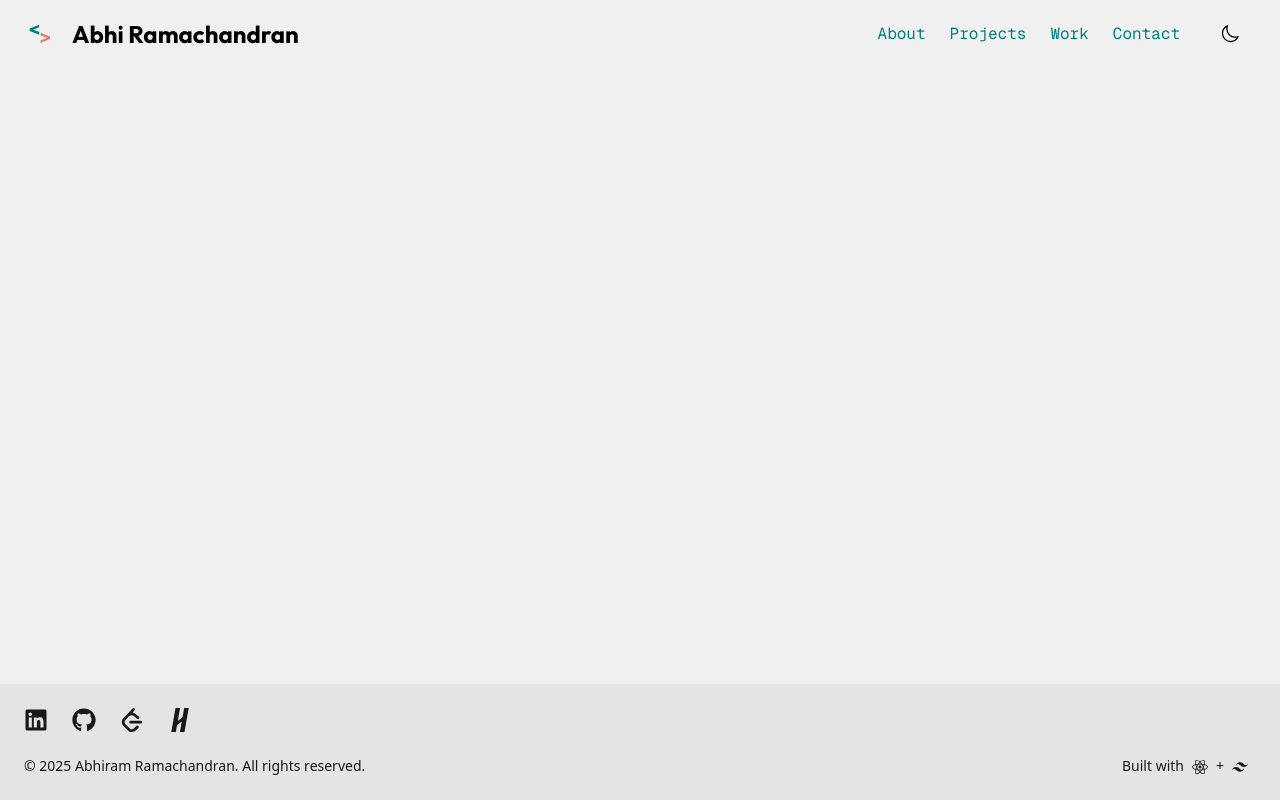
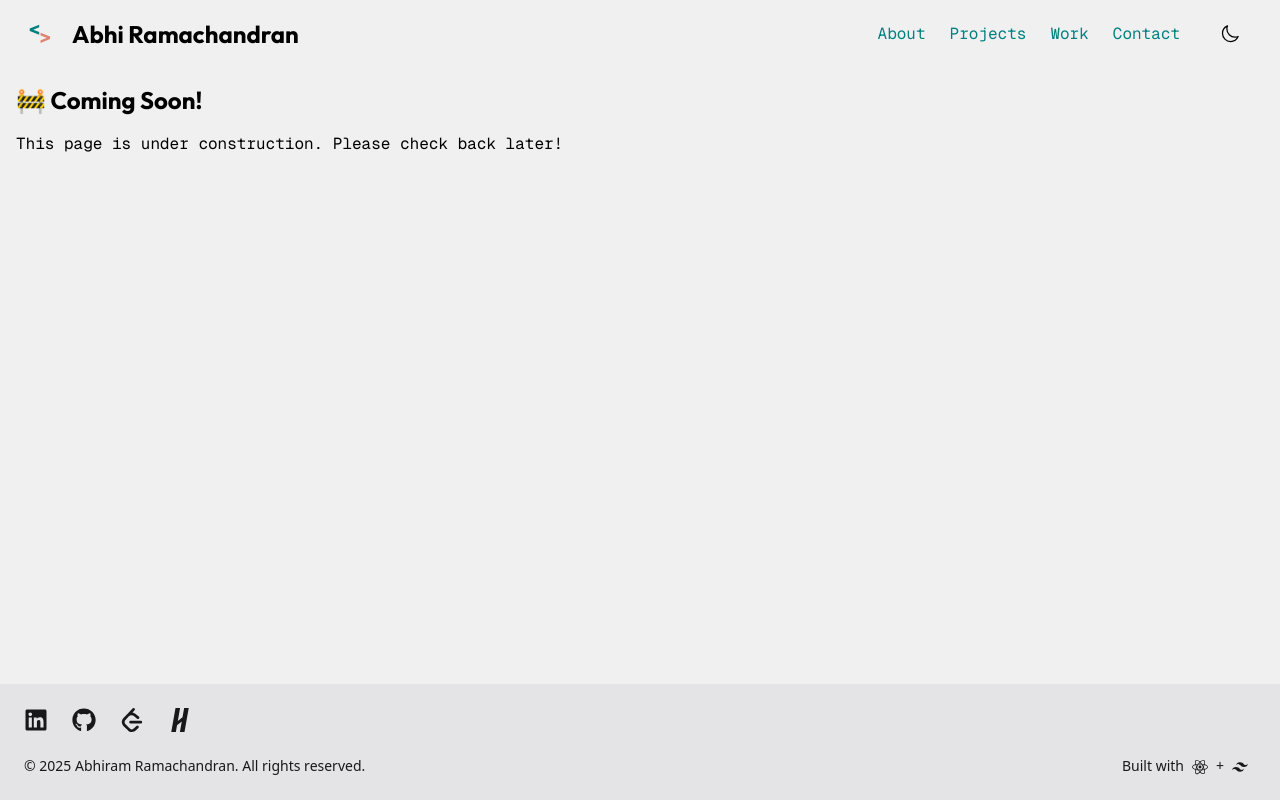
Before and after one commit to theabhiramr/theabhiramr, a React (Vite) app: page /about in a window 1280 px wide. Built offline with nearby package versions, Linux system fonts and the light colour scheme.

Commit message:
added placeholders

```diff
--- a/src/pages/About.jsx
+++ b/src/pages/About.jsx
@@ -1,3 +1,10 @@
-const About = () => {}
+const About = () => {
+    return (
+        <div className="p-4">
+            <h1 className="font-outfit text-2xl font-bold mb-4">🚧 Coming Soon!</h1>
+            <p className="font-geist-mono text-content">This page is under construction. Please check back later!</p>
+        </div>
+    );
+}
 
 export default About;
--- a/src/pages/Contact.jsx
+++ b/src/pages/Contact.jsx
@@ -1,3 +1,10 @@
-const Contact = () => {}
+const Contact = () => {
+    return (
+        <div className="p-4">
+            <h1 className="font-outfit text-2xl font-bold mb-4">🚧 Coming Soon!</h1>
+            <p className="font-geist-mono text-content">This page is under construction. Please check back later!</p>
+        </div>
+    );
+}
 
 export default Contact;
--- a/src/pages/Projects.jsx
+++ b/src/pages/Projects.jsx
@@ -1,3 +1,10 @@
-const Projects = () => {}
+const Projects = () => {
+    return (
+        <div className="p-4">
+            <h1 className="font-outfit text-2xl font-bold mb-4">🚧 Coming Soon!</h1>
+            <p className="font-geist-mono text-content">This page is under construction. Please check back later!</p>
+        </div>
+    );
+}
 
 export default Projects;
--- a/src/pages/Work.jsx
+++ b/src/pages/Work.jsx
@@ -1,3 +1,10 @@
-const Work = () => {}
+const Work = () => {
+    return (
+        <div className="p-4">
+            <h1 className="font-outfit text-2xl font-bold mb-4">🚧 Coming Soon!</h1>
+            <p className="font-geist-mono text-content">This page is under construction. Please check back later!</p>
+        </div>
+    );
+}
 
 export default Work;
```
